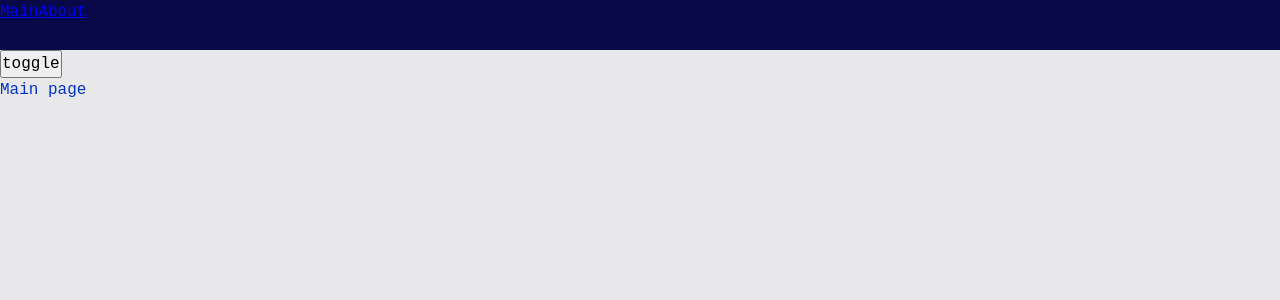
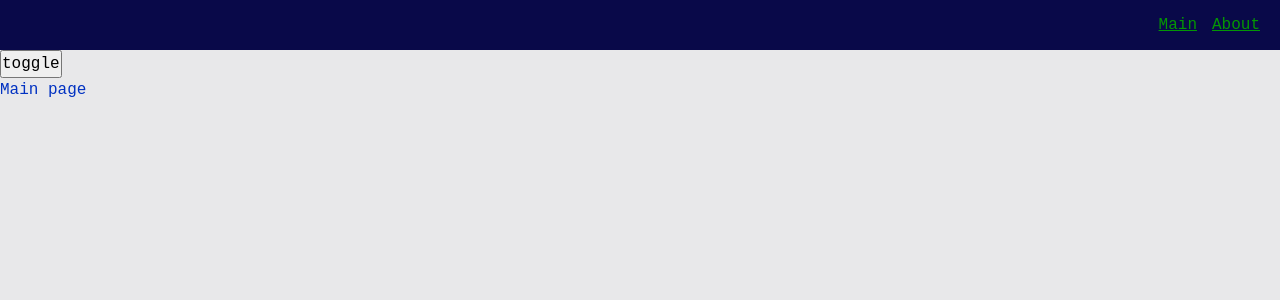
Before and after one commit to KolesnikovP/blog, a React app: page / in a window 1280 px wide. Shown: the top 300 px of the page. Built offline with nearby package versions, Linux system fonts and the light colour scheme.

Commit message:
add first shared component: AppLink, first widget Navbar

```diff
--- a/src/app/styles/themes/dark.scss
+++ b/src/app/styles/themes/dark.scss
@@ -4,4 +4,7 @@
 
   --primary-color: #049604;
   --secondary-color: #04ff04;
+
+  --inverted-primary-color: #0232c2;
+  --inverted-secondary-color: #0452ff;
 }
--- a/src/app/styles/themes/light.scss
+++ b/src/app/styles/themes/light.scss
@@ -4,4 +4,7 @@
 
     --primary-color: #0232c2;
     --secondary-color: #0449e0;
+
+    --inverted-primary-color: #049604;
+    --inverted-secondary-color: #04ff04;
 }
--- a/src/app/styles/variables/global.scss
+++ b/src/app/styles/variables/global.scss
@@ -12,4 +12,7 @@
   --font-size-xl: 32px;
   --font-line-xl: 40px;
   --font-xl: var(--font-size-xl)/var(--font-line-xl) var(--font-family-main);
+
+  // Sizes
+  --navbar-height: 50px;
 }
--- a/src/shared/lib/classNames/classNames.ts
+++ b/src/shared/lib/classNames/classNames.ts
@@ -1,6 +1,7 @@
 type Mods = Record<string, boolean | string>
 
 export function classNames(cls: string, mods: Mods = {}, additional: string[] = []): string {
+    console.log(additional)
     return [
         cls,
         ...Object.entries(mods)
--- /dev/null
+++ b/src/shared/ui/AppLink/AppLink.module.scss
@@ -0,0 +1,11 @@
+.AppLink {
+  color: var(--primary-color)
+}
+
+.primary {
+  color: var(--primary-color);
+}
+
+.secondary {
+  color: var(--inverted-primary-color)
+}
--- /dev/null
+++ b/src/shared/ui/AppLink/AppLink.tsx
@@ -0,0 +1,37 @@
+import {classNames} from 'shared/lib/classNames/classNames';
+import cls from './AppLink.module.scss';
+import {Link, LinkProps} from 'react-router-dom';
+import {FC, ReactNode} from 'react';
+
+export enum AppLinkTheme {
+    PRIMARY = 'primary',
+    SECONDARY = 'secondary'
+}
+
+interface AppLinkProps extends LinkProps {
+    className?: string;
+    children: ReactNode;
+    theme?: AppLinkTheme;
+}
+
+const AppLink: FC<AppLinkProps> = (props) => {
+    const {
+        className,
+        children,
+        to,
+        theme = AppLinkTheme.PRIMARY,
+        ...otherProps
+    } = props;
+
+    return (
+        <Link
+            to={to}
+            className={classNames(cls.AppLink, { }, [className, cls[theme]])}
+            {...otherProps}
+        >
+            {children}
+        </Link>
+    );
+};
+
+export default AppLink;
--- a/src/widgets/Navbar/ui/Navbar.module.scss
+++ b/src/widgets/Navbar/ui/Navbar.module.scss
@@ -1,5 +1,16 @@
-.navbar {
+.Navbar {
   width: 100%;
-  height: 50px;
+  height: var(--navbar-height);
   background: var(--inverted-bg-color);
+  display: flex;
+  align-items: center;
+  padding: 20px;
 }
+
+.links {
+  margin-left: auto;
+}
+
+.mainLink {
+  margin-right: 15px;
+}
--- a/src/widgets/Navbar/ui/Navbar.tsx
+++ b/src/widgets/Navbar/ui/Navbar.tsx
@@ -1,7 +1,7 @@
 import React from 'react';
-import {Link} from 'react-router-dom';
 import {classNames} from 'shared/lib/classNames/classNames';
 import cls from './Navbar.module.scss';
+import AppLink, {AppLinkTheme} from 'shared/ui/AppLink/AppLink';
 
 interface NavbarProps {
     className?: string;
@@ -9,9 +9,11 @@
 
 const Navbar = ({className}: NavbarProps) => {
     return (
-        <div className={classNames(cls.navbar)}>
-            <Link to='/'>Main</Link>
-            <Link to='/about'>About</Link>
+        <div className={classNames(cls.Navbar)}>
+            <div className={cls.links}>
+                <AppLink theme={AppLinkTheme.SECONDARY} className={cls.mainLink} to='/'>Main</AppLink>
+                <AppLink theme={AppLinkTheme.SECONDARY} to='/about'>About</AppLink>
+            </div>
         </div>
     );
 };
```
